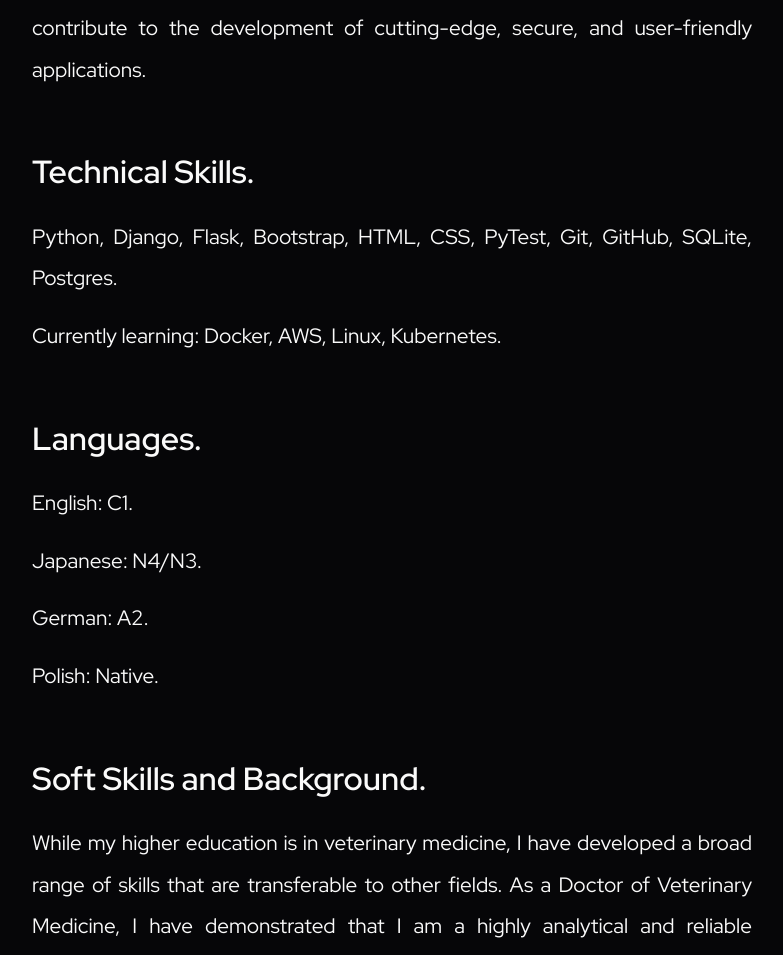
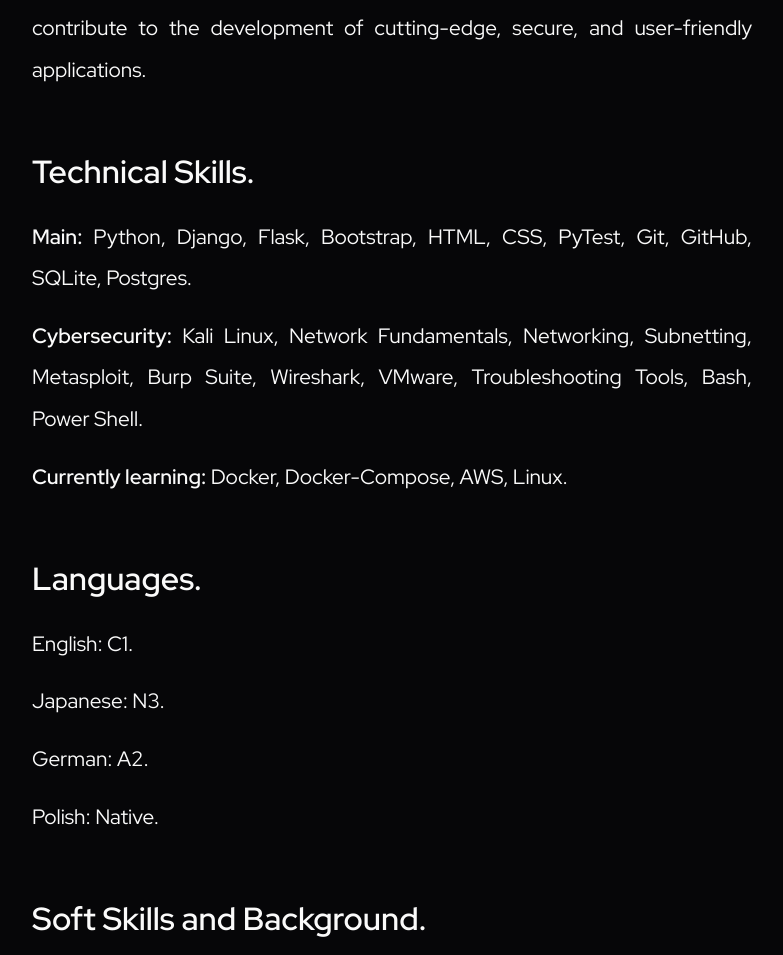
Before and after one commit to Veluthil/Portfolio-Project, a Flask app: page /about in a window 1280 px wide. Shown: the part 1980-2935 px from the top of the page, without its empty margins (260-1043 px from the left). Run offline with Flask 2, Linux system fonts and the light colour scheme; some libraries are stand-ins or nearby versions.

Commit message:
Update about.html

```diff
--- a/templates/about.html
+++ b/templates/about.html
@@ -39,12 +39,14 @@
                 development of cutting-edge, secure, and user-friendly applications.</p>
             <br>
             <h2>Technical Skills.</h2>
-            <p>Python, Django, Flask, Bootstrap, HTML, CSS, PyTest, Git, GitHub, SQLite, Postgres.</p>
-            <p>Currently learning: Docker, AWS, Linux, Kubernetes.</p>
+            <p><b>Main:</b> Python, Django, Flask, Bootstrap, HTML, CSS, PyTest, Git, GitHub, SQLite, Postgres.</p>
+            <p><b>Cybersecurity:</b> Kali Linux, Network Fundamentals, Networking, Subnetting, Metasploit, Burp Suite,
+                Wireshark, VMware, Troubleshooting Tools, Bash, Power Shell.</p>
+            <p><b>Currently learning:</b> Docker, Docker-Compose, AWS, Linux.</p>
             <br>
             <h2>Languages.</h2>
             <p>English: C1.</p>
-            <p>Japanese: N4/N3.</p>
+            <p>Japanese: N3.</p>
             <p>German: A2.</p>
             <p>Polish: Native.</p>
             <br>
```
